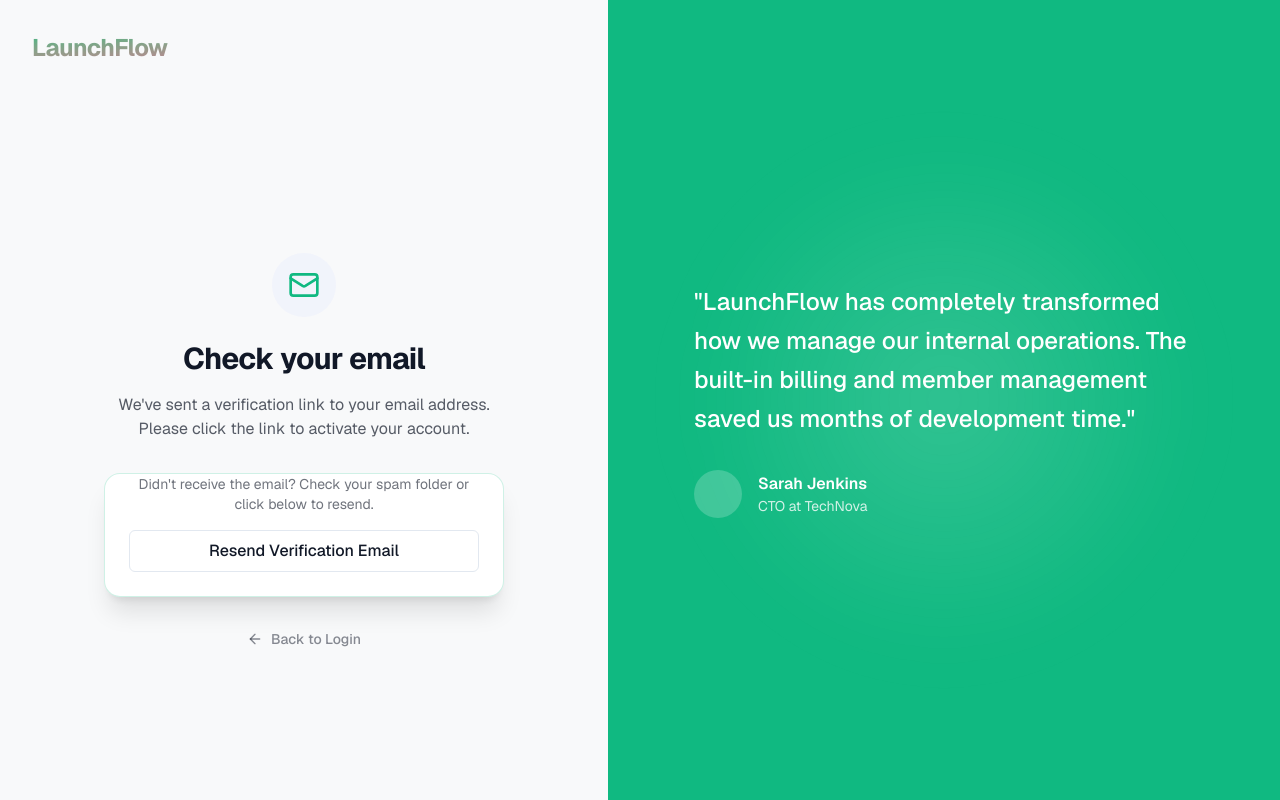
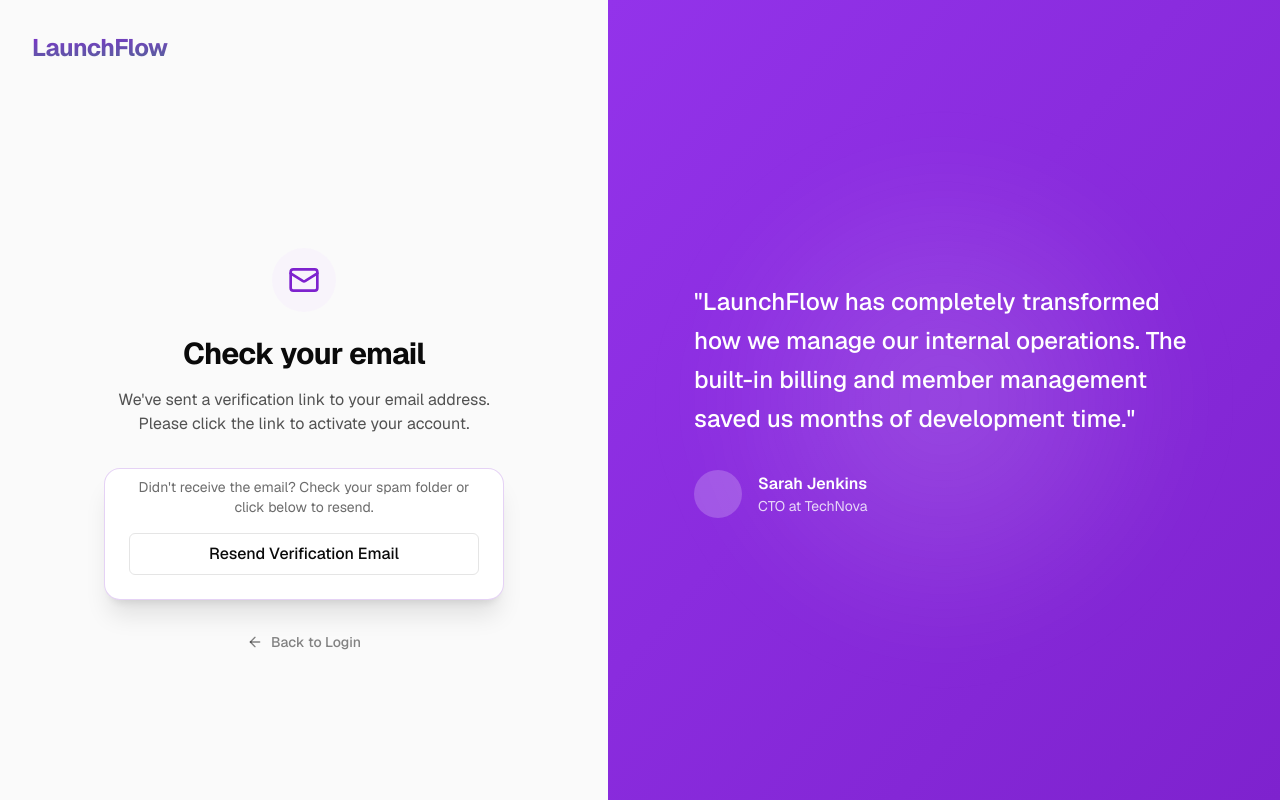
Before and after one commit to Shubhamprogrammar/Launchflow-automate, a Next.js app: page /auth/verify-email in a window 1280 px wide. Built offline with nearby package versions, Linux system fonts and the light colour scheme; no server answers.

Commit message:
frontend fixes

```diff
--- a/src/app/auth/forgot-password/page.tsx
+++ b/src/app/auth/forgot-password/page.tsx
@@ -19,8 +19,7 @@ export default function ForgotPasswordPage() {
     setIsLoading(true);
 
     try {
-      // Using direct API call to avoid client-side plugin type issues
-      await api.post('/auth/forget-password', {
+      await api.post('/auth/request-password-reset', {
         email,
         redirectTo: `${window.location.origin}/auth/reset-password`,
       });
--- a/src/app/auth/login/page.tsx
+++ b/src/app/auth/login/page.tsx
@@ -2,7 +2,7 @@
 
 import React, { useState } from 'react';
 import Link from 'next/link';
-import { useRouter } from 'next/navigation';
+import { useRouter, useSearchParams } from 'next/navigation';
 import { Mail, Lock, LogIn } from 'lucide-react';
 import { Input } from '@/components/ui/Input';
 import { Button } from '@/components/ui/Button';
@@ -10,6 +10,9 @@ import { authClient } from '@/lib/auth-client';
 
 export default function LoginPage() {
   const router = useRouter();
+  const searchParams = useSearchParams();
+  const callbackURL = searchParams.get('callbackURL') || '/dashboard';
+
   const [email, setEmail] = useState('');
   const [password, setPassword] = useState('');
   const [isLoading, setIsLoading] = useState(false);
@@ -24,7 +27,7 @@ export default function LoginPage() {
       const { error } = await authClient.signIn.email({
         email,
         password,
-        callbackURL: '/dashboard',
+        callbackURL: callbackURL,
       });
 
       if (error) {
@@ -32,7 +35,7 @@ export default function LoginPage() {
         return;
       }
 
-      router.push('/dashboard');
+      router.push(callbackURL);
     } catch (err: any) {
       setError('An unexpected error occurred. Please try again.');
     } finally {
--- a/src/app/auth/register/page.tsx
+++ b/src/app/auth/register/page.tsx
@@ -2,7 +2,7 @@
 
 import React, { useState } from 'react';
 import Link from 'next/link';
-import { useRouter } from 'next/navigation';
+import { useRouter, useSearchParams } from 'next/navigation';
 import { Mail, Lock, User, LogIn } from 'lucide-react';
 import { Input } from '@/components/ui/Input';
 import { Button } from '@/components/ui/Button';
@@ -10,6 +10,9 @@ import { authClient } from '@/lib/auth-client';
 
 export default function RegisterPage() {
   const router = useRouter();
+  const searchParams = useSearchParams();
+  const callbackURL = searchParams.get('callbackURL') || '/dashboard';
+
   const [name, setName] = useState('');
   const [email, setEmail] = useState('');
   const [password, setPassword] = useState('');
@@ -26,7 +29,7 @@ export default function RegisterPage() {
         email,
         password,
         name,
-        callbackURL: `${window.location.origin}/dashboard`,
+        callbackURL: `${window.location.origin}${callbackURL}`,
       });
 
       if (error) {
@@ -34,7 +37,7 @@ export default function RegisterPage() {
         return;
       }
 
-      router.push(`/auth/verify-email?email=${encodeURIComponent(email)}`);
+      router.push(`/auth/verify-email?email=${encodeURIComponent(email)}&callbackURL=${encodeURIComponent(callbackURL)}`);
     } catch (err: any) {
       setError('An unexpected error occurred. Please try again.');
     } finally {
--- a/src/app/dashboard/team/page.tsx
+++ b/src/app/dashboard/team/page.tsx
@@ -237,7 +237,7 @@ export default function TeamPage() {
                       <th className="p-4 px-8 text-[10px] font-black uppercase tracking-widest text-foreground/30 border-b border-border">Member</th>
                       <th className="p-4 px-6 text-[10px] font-black uppercase tracking-widest text-foreground/30 border-b border-border">Role</th>
                       <th className="p-4 px-6 text-[10px] font-black uppercase tracking-widest text-foreground/30 border-b border-border text-right">Joined</th>
-                      <th className="p-4 px-8 text-[10px] font-black uppercase tracking-widest text-foreground/30 border-b border-border text-right">Manage</th>
+                      {canManage && <th className="p-4 px-8 text-[10px] font-black uppercase tracking-widest text-foreground/30 border-b border-border text-right">Manage</th>}
                     </tr>
                   </thead>
                   <tbody>
@@ -271,9 +271,10 @@ export default function TeamPage() {
                             {formatDate(member.createdAt)}
                           </span>
                         </td>
+                        {canManage && (
                           <td className="p-4 px-8 align-middle text-right">
-                          <div className="flex items-center justify-end gap-2 md:opacity-0 group-hover:opacity-100 transition-opacity">
-                            {canManage && member.role !== 'OWNER' && member.user.email !== currentUser?.email && (
+                            <div className="flex items-center justify-end gap-2">
+                              {member.role !== 'OWNER' && member.user.email !== currentUser?.email && (
                                 <button
                                   className="w-9 h-9 rounded-xl flex items-center justify-center text-foreground/30 hover:bg-error hover:text-white transition-all shadow-sm"
                                   onClick={() => removeMember(member.id)}
@@ -287,6 +288,7 @@ export default function TeamPage() {
                               </button>
                             </div>
                           </td>
+                        )}
                       </tr>
                     ))}
                   </tbody>
--- a/src/app/globals.css
+++ b/src/app/globals.css
@@ -18,22 +18,23 @@
 }
 
 :root {
-  --background: #f8f9fa;
-  --foreground: #111827;
+  /* Light Mode - Crisp, clean, and elegant */
+  --background: #FAFAFA;
+  --foreground: #0A0A0A;
 
-  --primary: #10b981;
-  --primary-hover: #10b981;
-  --primary-light: #e0e7ff;
+  --primary: #7e22ce; /* Deep Purple */
+  --primary-hover: #9333ea;
+  --primary-light: #f3e8ff;
 
-  --secondary: #ec4899;
-  --secondary-hover: #db2777;
+  --secondary: #0f766e; /* Deep Teal */
+  --secondary-hover: #0d9488;
 
-  --accent: #0ea5e9;
+  --accent: #e11d48; /* Rose */
 
-  --surface: #ffffff;
-  --surface-hover: #f1f5f9;
+  --surface: #FFFFFF;
+  --surface-hover: #F4F4F5;
 
-  --border: #e2e8f0;
+  --border: #E5E5E5;
 
   --error: #ef4444;
   --success: #22c55e;
@@ -42,20 +43,21 @@
 
 @media (prefers-color-scheme: dark) {
   :root {
-    --background: #0f172a;
-    --foreground: #f8fafc;
+    /* Dark Mode - Obsidian Black with Aurora Accents */
+    --background: #050505;
+    --foreground: #EDEDED;
 
-    --primary: #6366f1;
-    --primary-hover: #818cf8;
-    --primary-light: rgba(99, 102, 241, 0.2);
+    --primary: #a855f7; /* Vibrant Purple */
+    --primary-hover: #c084fc;
+    --primary-light: rgba(168, 85, 247, 0.15);
 
-    --secondary: #f472b6;
-    --secondary-hover: #f9a8d4;
+    --secondary: #2dd4bf; /* Vibrant Teal */
+    --secondary-hover: #5eead4;
 
-    --surface: #1e293b;
-    --surface-hover: #334155;
+    --surface: #111111;
+    --surface-hover: #1A1A1A;
 
-    --border: #334155;
+    --border: #262626;
   }
 }
 
@@ -67,24 +69,97 @@ html, body {
 
 /* Glassmorphism utility */
 .glass {
-  @apply backdrop-blur-md border bg-white/70 border-white/10 dark:bg-slate-800/70 dark:border-white/5;
+  @apply backdrop-blur-xl border bg-white/60 border-white/40 shadow-[0_4px_30px_rgba(0,0,0,0.05)] dark:bg-[#111111]/70 dark:border-white/10 dark:shadow-[0_4px_30px_rgba(0,0,0,0.3)];
 }
 
 /* Dynamic Animations */
 @keyframes fadeIn {
-  from { opacity: 0; transform: translateY(10px); }
+  from { opacity: 0; transform: translateY(15px); }
   to { opacity: 1; transform: translateY(0); }
 }
 
 .animate-fade-in {
-  animation: fadeIn 300ms ease-out forwards;
+  animation: fadeIn 400ms cubic-bezier(0.16, 1, 0.3, 1) forwards;
 }
 
 @keyframes pulse-glow {
-  0%, 100% { box-shadow: 0 0 15px rgba(79, 70, 229, 0.3); }
-  50% { box-shadow: 0 0 25px rgba(79, 70, 229, 0.6); }
+  0%, 100% { box-shadow: 0 0 20px rgba(168, 85, 247, 0.3), 0 0 40px rgba(168, 85, 247, 0.1); }
+  50% { box-shadow: 0 0 30px rgba(45, 212, 191, 0.4), 0 0 50px rgba(45, 212, 191, 0.15); }
 }
 
 .animate-glow {
-  animation: pulse-glow 2s infinite;
+  animation: pulse-glow 3s infinite alternate cubic-bezier(0.4, 0, 0.2, 1);
 }
+
+/* Premium SaaS Animations */
+
+/* 1. Smooth Lift on Hover (Cards/Buttons) */
+.hover-lift {
+  transition: transform 300ms cubic-bezier(0.34, 1.56, 0.64, 1), box-shadow 300ms ease, border-color 300ms ease;
+}
+.hover-lift:hover {
+  transform: translateY(-4px) scale(1.01);
+  box-shadow: 0 12px 24px -10px rgba(0, 0, 0, 0.15);
+  border-color: var(--primary-light);
+}
+
+/* 2. Shimmer Loading State (Skeletons) */
+@keyframes shimmer {
+  0% { background-position: -1000px 0; }
+  100% { background-position: 1000px 0; }
+}
+.animate-shimmer {
+  background: linear-gradient(90deg,
+    rgba(255,255,255,0) 0%,
+    rgba(255,255,255,0.06) 50%,
+    rgba(255,255,255,0) 100%
+  );
+  background-size: 1000px 100%;
+  animation: shimmer 2.5s infinite linear;
+}
+.dark .animate-shimmer {
+  background: linear-gradient(90deg,
+    rgba(255,255,255,0) 0%,
+    rgba(255,255,255,0.03) 50%,
+    rgba(255,255,255,0) 100%
+  );
+  background-size: 1000px 100%;
+}
+
+/* 3. Slide In Right (Toasts/Sidebars) */
+@keyframes slideInRight {
+  from { opacity: 0; transform: translateX(20px); }
+  to { opacity: 1; transform: translateX(0); }
+}
+.animate-slide-in-right {
+  animation: slideInRight 400ms cubic-bezier(0.16, 1, 0.3, 1) forwards;
+}
+
+/* 4. Scale In (Modals/Popovers/Dropdowns) */
+@keyframes scaleIn {
+  from { opacity: 0; transform: scale(0.95) translateY(10px); }
+  to { opacity: 1; transform: scale(1) translateY(0); }
+}
+.animate-scale-in {
+  animation: scaleIn 350ms cubic-bezier(0.16, 1, 0.3, 1) forwards;
+}
+
+/* 5. Animated Gradient Text (Premium Callouts) */
+@keyframes background-pan {
+  from { background-position: 0% center; }
+  to { background-position: -200% center; }
+}
+.animate-gradient-text {
+  background: linear-gradient(to right, var(--primary), var(--secondary), var(--primary));
+  background-size: 200%;
+  -webkit-background-clip: text;
+  -webkit-text-fill-color: transparent;
+  animation: background-pan 4s linear infinite;
+}
+
+/* Stagger Utilities for Lists */
+.stagger-1 { animation-delay: 50ms; }
+.stagger-2 { animation-delay: 100ms; }
+.stagger-3 { animation-delay: 150ms; }
+.stagger-4 { animation-delay: 200ms; }
+.stagger-5 { animation-delay: 250ms; }
--- a/src/components/ui/Card.tsx
+++ b/src/components/ui/Card.tsx
@@ -57,7 +57,7 @@ CardDescription.displayName = 'CardDescription';
 export const CardContent = React.forwardRef<HTMLDivElement, React.HTMLAttributes<HTMLDivElement>>(
   ({ className = '', children, ...props }, ref) => {
     return (
-      <div ref={ref} className={`p-6 pt-0 ${className}`} {...props}>
+      <div ref={ref} className={`p-6 pt-2 ${className}`} {...props}>
         {children}
       </div>
     );
```
Also changed, not shown: src/app/dashboard/page.tsx (+16 -10 lines), src/app/invite/[token]/page.tsx (added, +160 -0 lines), src/app/page.tsx (+16 -16 lines), 1 other file (tests, documents, lock files or other folders). Lines whose indentation alone changed are shown as unchanged.
